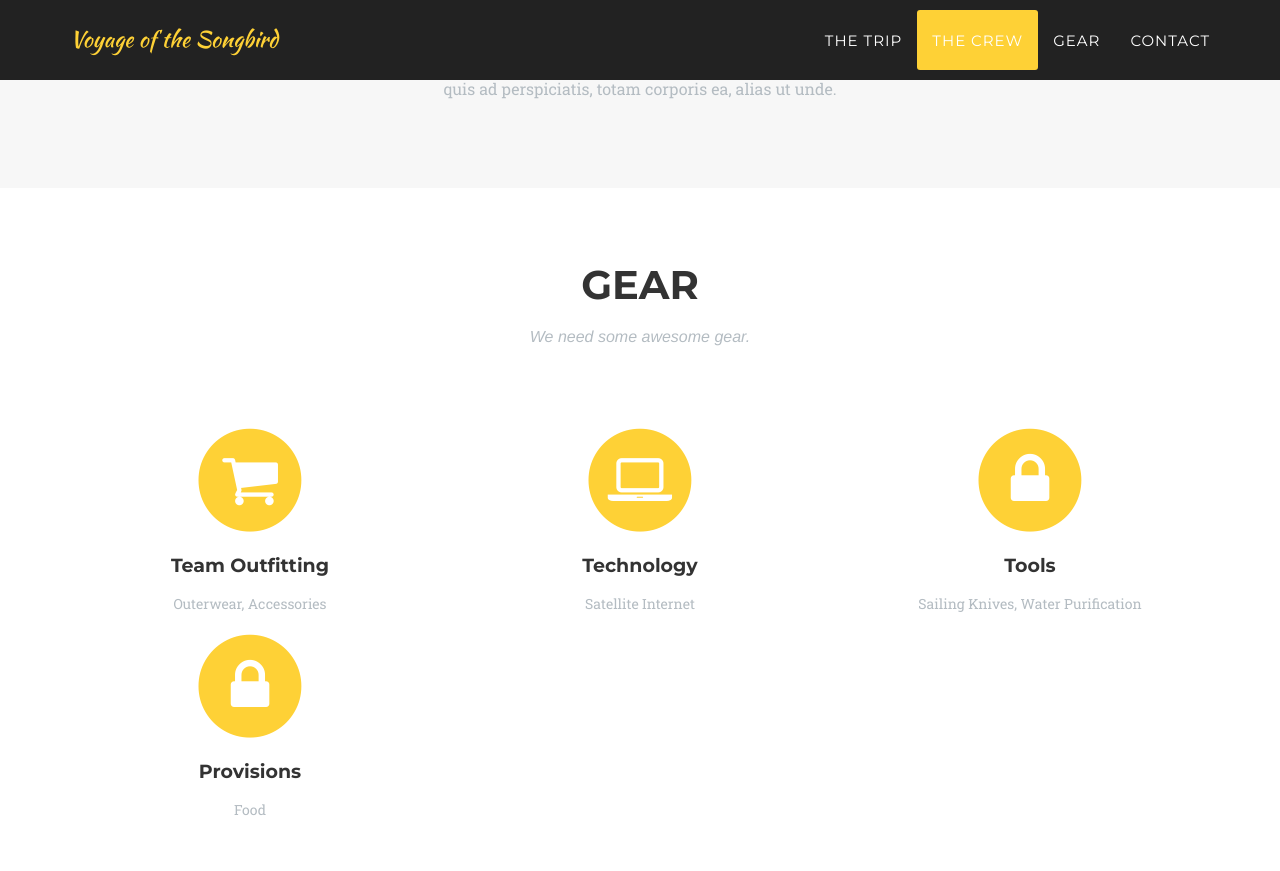
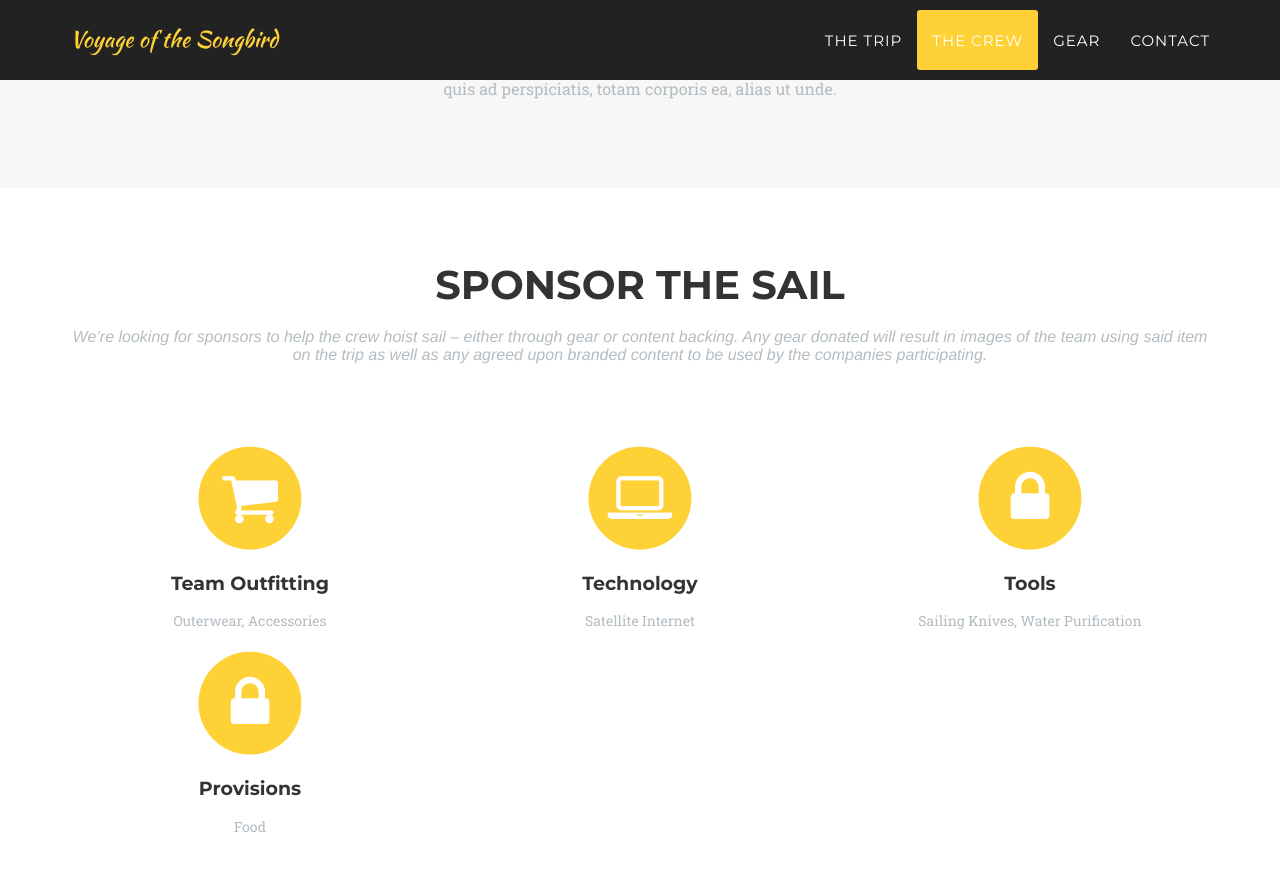
Before and after one commit to dafstone/songbird, a Jekyll site: the page built from index.html, in a window 1280 px wide and 900 px high, scrolled down 2311 px. Shown: the top 871 px of the window. Built offline with Jekyll 4.4.1, drawn with Linux system fonts in a browser that asks for light colours; some web fonts are replaced.

Commit message:
change sponsor language

```diff
--- a/_config.yml
+++ b/_config.yml
@@ -1,4 +1,4 @@
-url: https://y7kim.github.io
+url: https://dafstone.github.io
 baseurl: /songbird/
 
 # Site settings
--- a/_includes/gear.html
+++ b/_includes/gear.html
@@ -3,8 +3,8 @@
         <div class="container">
             <div class="row">
                 <div class="col-lg-12 text-center">
-                    <h2 class="section-heading">Gear</h2>
-                    <h3 class="section-subheading text-muted">We need some awesome gear.</h3>
+                    <h2 class="section-heading">Sponsor the Sail</h2>
+                    <h3 class="section-subheading text-muted">We’re looking for sponsors to help the crew hoist sail – either through gear or content backing.  Any gear donated will result in images of the team using said item on the trip as well as any agreed upon branded content to be used by the companies participating.</h3>
                 </div>
             </div>
             <div class="row text-center">
```
